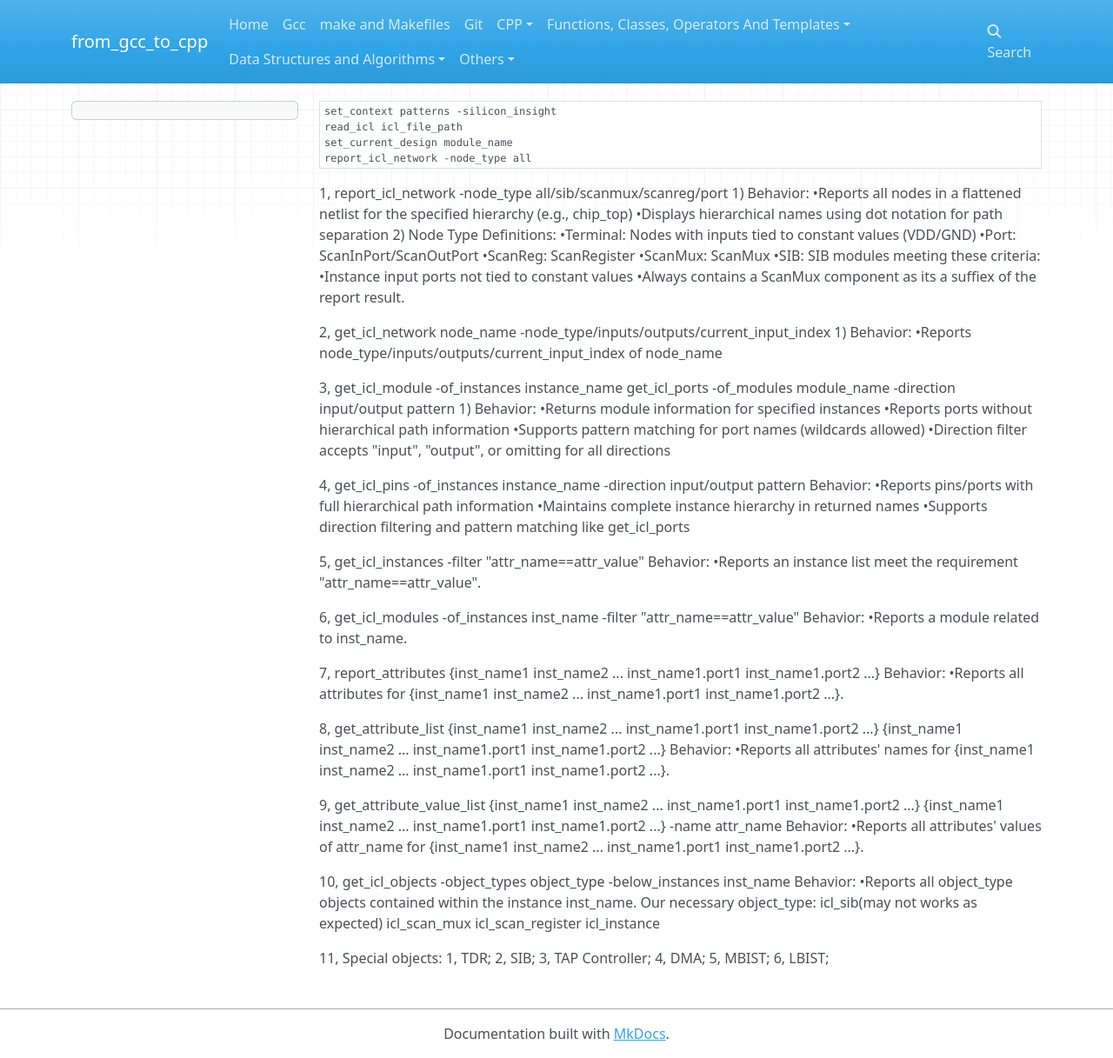
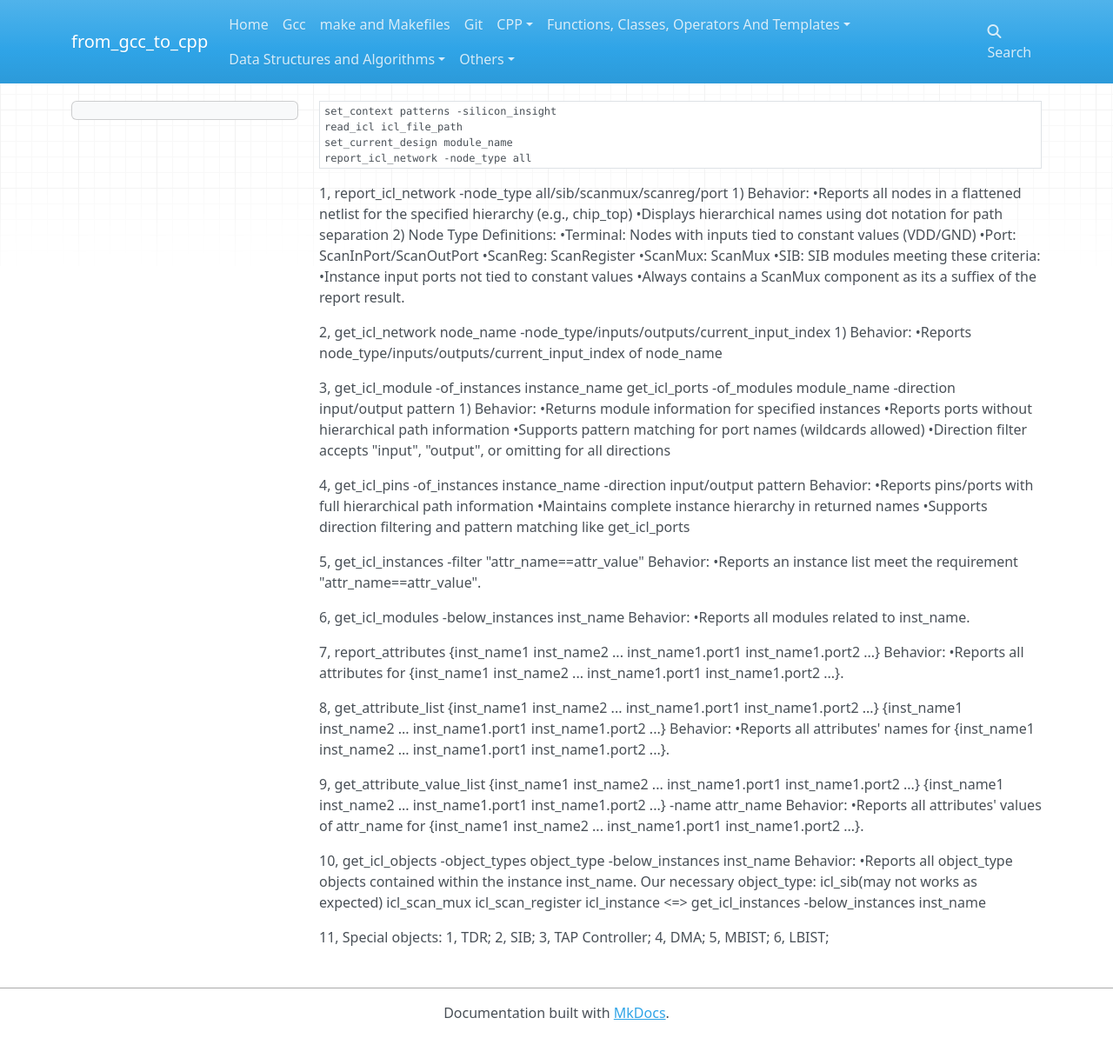
Before and after one commit to 0BananaBig0/from_gcc_to_cpp, an MkDocs documentation site: the page built from docs/dft/get_icl_info.md, in a window 1280 px wide and 1217 px high. Shown: the whole window at 87% size. Built offline with MkDocs 1.6.1, drawn with Linux system fonts in a browser that asks for light colours; nearby versions of some CDN libraries.

Commit message:
docs/dft/get_icl_info.md: get icl instances/modules below an isntances

```diff
--- a/docs/dft/get_icl_info.md
+++ b/docs/dft/get_icl_info.md
@@ -39,9 +39,9 @@ report_icl_network -node_type all
     Behavior:
         •Reports an instance list meet the requirement "attr_name==attr_value".
 
-6, get_icl_modules -of_instances inst_name -filter "attr_name==attr_value"
+6, get_icl_modules -below_instances inst_name
     Behavior:
-        •Reports a module related to inst_name.
+        •Reports all modules related to inst_name.
 
 7, report_attributes {inst_name1 inst_name2 ... inst_name1.port1 inst_name1.port2 ...}
     Behavior:
@@ -62,7 +62,7 @@ report_icl_network -node_type all
         icl_sib(may not works as expected)
         icl_scan_mux
         icl_scan_register
-        icl_instance
+        icl_instance <=> get_icl_instances -below_instances inst_name
 
 11, Special objects:
     1, TDR;
```
